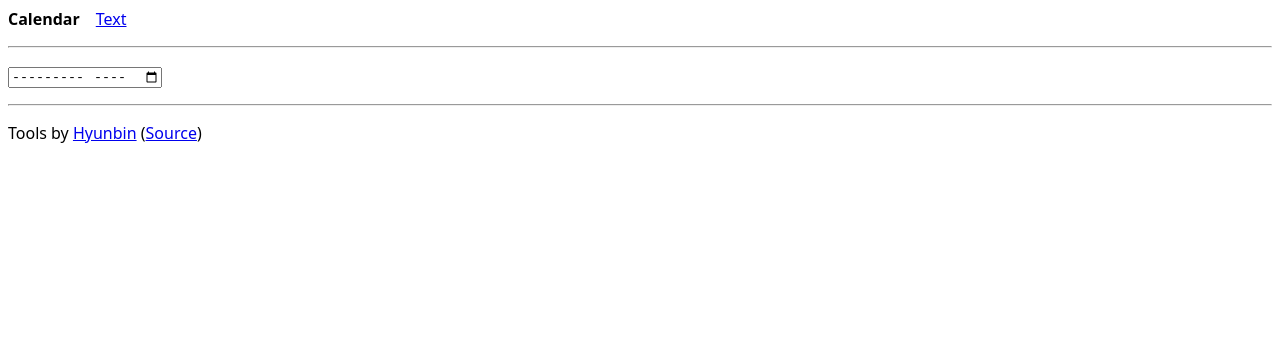
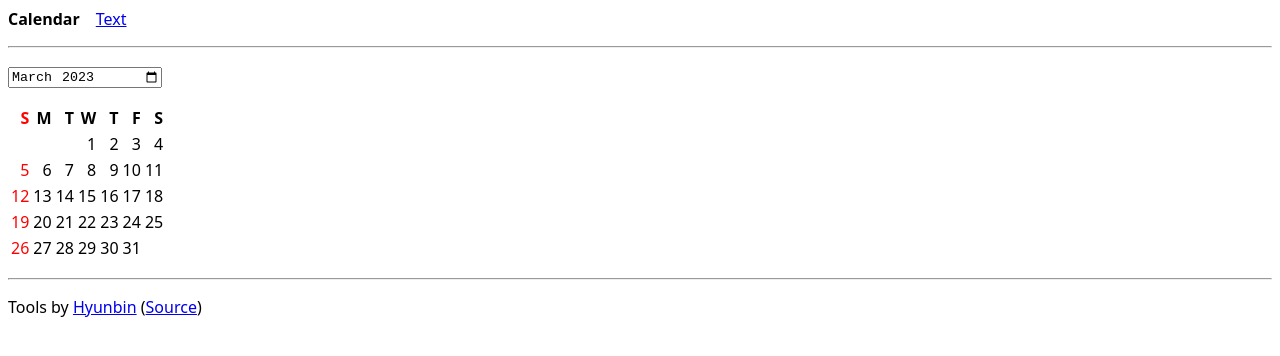
Before and after one commit to hyunbinseo/toolbox, a SvelteKit app: page /calendar in a window 1280 px wide. Shown: the top 356 px of the page. Built offline with nearby package versions, Linux system fonts and the light colour scheme.

Commit message:
refactor: show this month's calendar

```diff
--- a/src/routes/calendar/+page.svelte
+++ b/src/routes/calendar/+page.svelte
@@ -1,10 +1,32 @@
 <script lang="ts">
-	import { generateMatrix } from './matrix';
+	const isInvalidDate = (date: Date) => date.toString() === 'Invalid Date';
 
-	let yearMonth: string;
+	const generateMatrix = (year: number, month: number) => {
+		// Created date objects are in local timezones.
+		const begin = new Date(year, month - 1, 1);
+		const end = new Date(year, month, 0);
 
-	$: year = yearMonth && Number(yearMonth.substring(0, 4));
-	$: month = yearMonth && Number(yearMonth.substring(5));
+		if (isInvalidDate(begin) || isInvalidDate(end)) throw TypeError();
+
+		const beginDay = begin.getDay();
+		const endDate = end.getDate();
+
+		const week = new Array<number>(7).fill(0);
+		const matrix: Array<typeof week> = [];
+
+		matrix.push(week.map((v, index) => (index >= beginDay ? index - beginDay + 1 : v)));
+
+		for (let i = 8 - beginDay; i <= endDate; i += 7) {
+			matrix.push(week.map((v, index) => (i + index <= endDate ? i + index : v)));
+		}
+
+		return matrix;
+	};
+
+	let yearMonth = new Date().toLocaleDateString('en-CA').substring(0, 7);
+
+	$: year = Number(yearMonth.substring(0, 4));
+	$: month = Number(yearMonth.substring(5));
 </script>
 
 <input bind:value={yearMonth} type="month" />
--- a/src/routes/calendar/matrix.ts
+++ /dev/null
@@ -1,20 +0,0 @@
-export const generateMatrix = (year: number, month: number) => {
-	const dates = [new Date(year, month - 1, 1), new Date(year, month, 0)];
-
-	for (const date of dates) if (date.toString() === 'Invalid Date') throw TypeError();
-
-	const startDay = dates[0].getDay();
-	const endDate = dates[1].getDate();
-
-	const week = new Array(7).fill(0);
-
-	const matrix: Array<number[]> = [];
-
-	matrix.push(week.map((v, index) => (index >= startDay ? index - startDay + 1 : v)));
-
-	for (let i = 8 - startDay; i <= endDate; i += 7) {
-		matrix.push(week.map((v, index) => (i + index <= endDate ? i + index : v)));
-	}
-
-	return matrix;
-};
```
